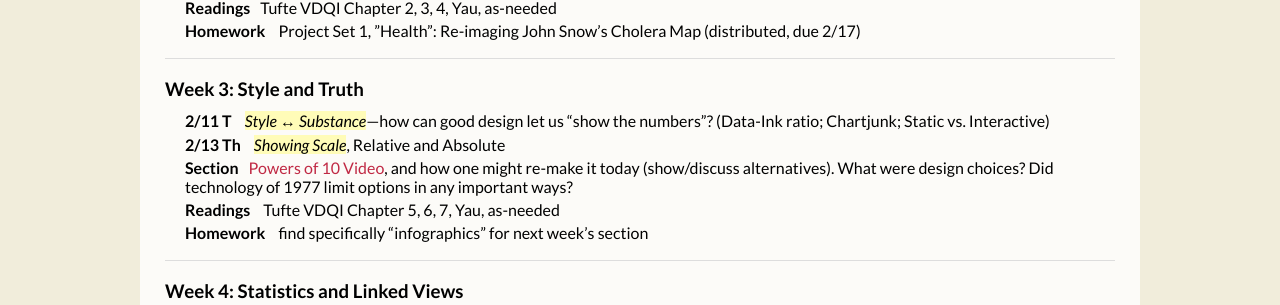
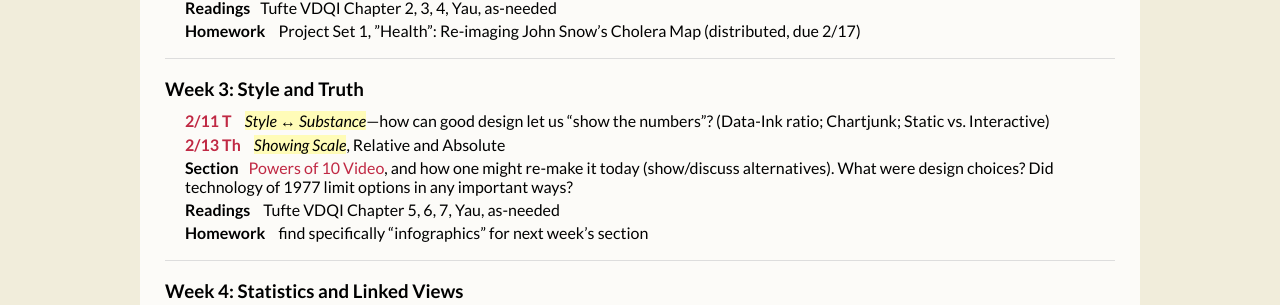
Before and after one commit to emr19/emr19.github.io, a Jekyll site: the page built from schedule/index.html, in a window 1280 px wide. Shown: the part 712-1017 px from the top of the page. Built offline with Jekyll 4.4.1, drawn with Linux system fonts in a browser that asks for light colours; Markdown is read by kramdown in place of the engine named in the settings.

Commit message:
minor: add keynote files to Week 3 meetings

```diff
--- a/schedule/index.html
+++ b/schedule/index.html
@@ -75,12 +75,12 @@
   <h3>Week 3: Style and Truth</h3>
 
   <ul class="c7 lst-kix_rmdcjcdpcpeq-0 start">
-    <li><span class="leader">2/11 T</span>
+    <li><span class="leader"><a href="https://www.dropbox.com/sh/1iclmseot6ycbbg/CLrBN1R2QT">2/11 T</a></span>
     <span class="c2">Style &harr; Substance</span><span class="c3">—how can good design
       let us &ldquo;show the numbers&rdquo;? (Data-Ink ratio; Chartjunk; Static vs.
       Interactive)</span></li>
 
-    <li><span class="leader">2/13 Th</span>
+    <li><span class="leader"><a href="https://www.dropbox.com/sh/g5qb7ucitdtfxob/U09KDCvwrz">2/13 Th</a></span>
     <span class="c2">Showing Scale</span><span class="c3">, Relative and
       Absolute</span></li>
 
```
